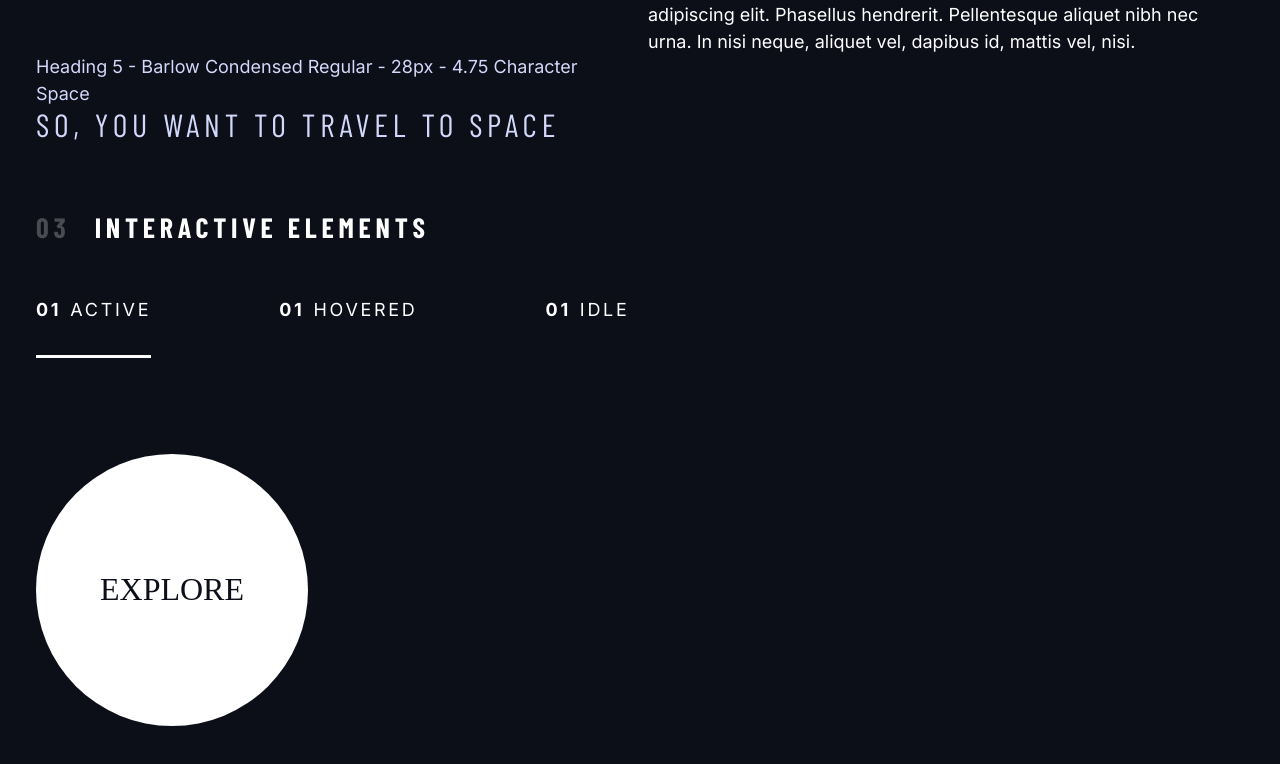
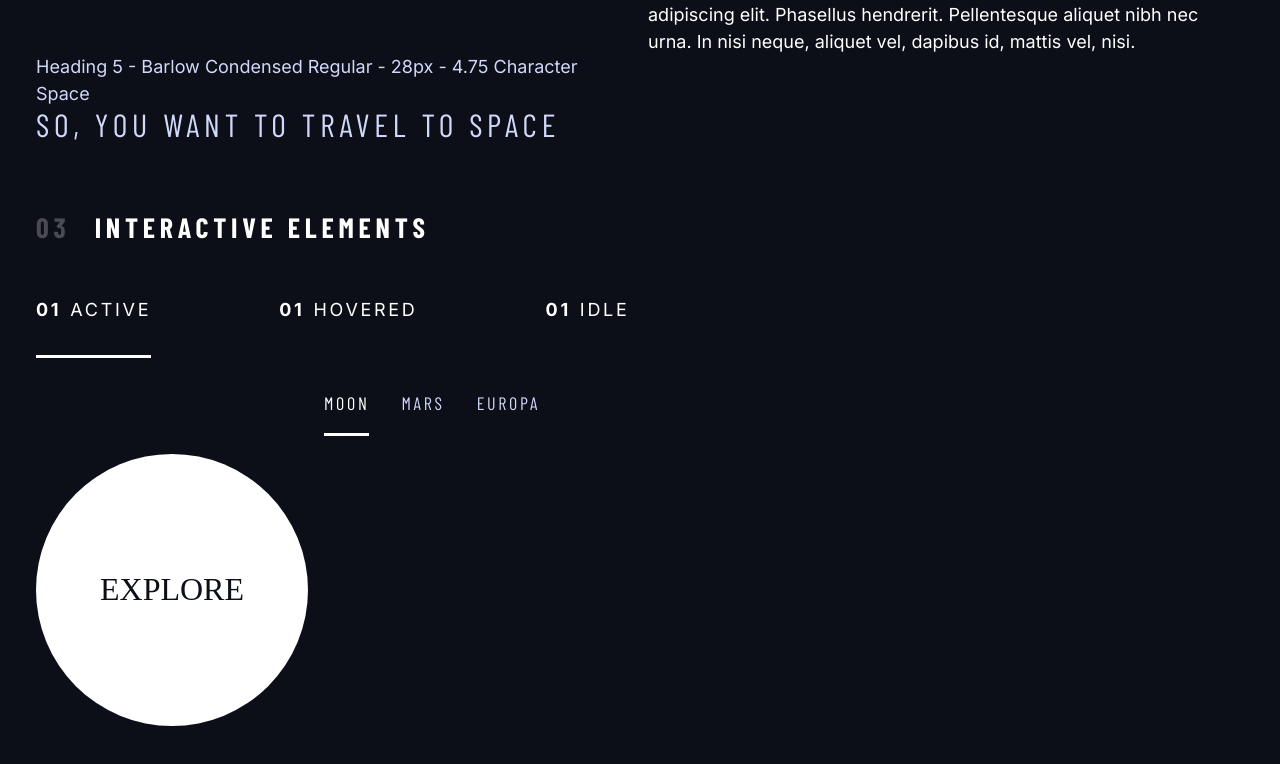
Before and after one commit to daisyle0203/Space_Tourism, a Next.js app: page / in a window 1280 px wide. Shown: the part 1045-1809 px from the top of the page. Built offline with nearby package versions, Linux system fonts and the light colour scheme; a web font is replaced by a local one.

Commit message:
add aria selected to the underline indicators

```diff
--- a/app/globals.css
+++ b/app/globals.css
@@ -269,7 +269,9 @@ select {
 }
 
 .underline-indicators > * {
+  cursor: pointer;
   padding: var(--underline-gap, 1rem) 0;
+  border: 0;
   border-bottom: 0.2rem solid hsl(var(--clr-white) / 0);
 }
 
@@ -278,6 +280,12 @@ select {
   border-color: hsl(var(--clr-white) / 0.5);
 }
 
-.underline-indicators > .active {
+.underline-indicators > .active,
+.underline-indicators > [aria-selected="true"] {
+  color: hsl(var(--clr-white) / 1);
   border-color: hsl(var(--clr-white) / 1);
 }
+
+.tab-list {
+  --gap: 2rem;
+}
--- a/app/page.tsx
+++ b/app/page.tsx
@@ -158,13 +158,19 @@ export default function Home() {
           <nav>
             <ul className="primary-navigation underline-indicators flex">
               <li className="active">
-                <a className="uppercase text-white letter-spacing-2" href="#"><span>01</span>Active</a>
+                <a className="uppercase text-white letter-spacing-2" href="#">
+                  <span>01</span>Active
+                </a>
               </li>
               <li>
-                <a className="uppercase text-white letter-spacing-2" href="#"><span>01</span>Hovered</a>
+                <a className="uppercase text-white letter-spacing-2" href="#">
+                  <span>01</span>Hovered
+                </a>
               </li>
               <li>
-                <a className="uppercase text-white letter-spacing-2" href="#"><span>01</span>Idle</a>
+                <a className="uppercase text-white letter-spacing-2" href="#">
+                  <span>01</span>Idle
+                </a>
               </li>
             </ul>
           </nav>
@@ -183,6 +189,12 @@ export default function Home() {
 
           <div style={{ marginBottom: "50vh" }}>
             {/* Tabs */}
+            <div className="tab-list underline-indicators flex">
+              <button aria-selected="true" className="uppercase ff-sans-cond text-accent bg-dark letter-spacing-2">Moon</button>
+              <button aria-selected="false" className="uppercase ff-sans-cond text-accent bg-dark letter-spacing-2">Mars</button>
+              <button aria-selected="false" className="uppercase ff-sans-cond text-accent bg-dark letter-spacing-2">Europa</button>
+            </div>
+
             {/* Dots */}
             {/* Numbers */}
           </div>
```
